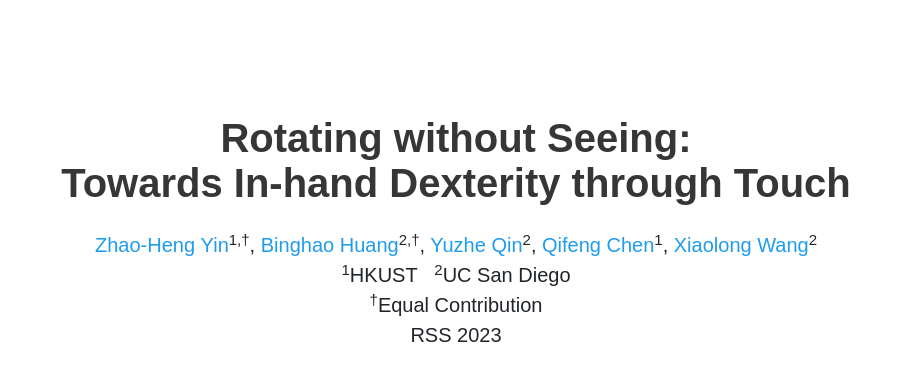
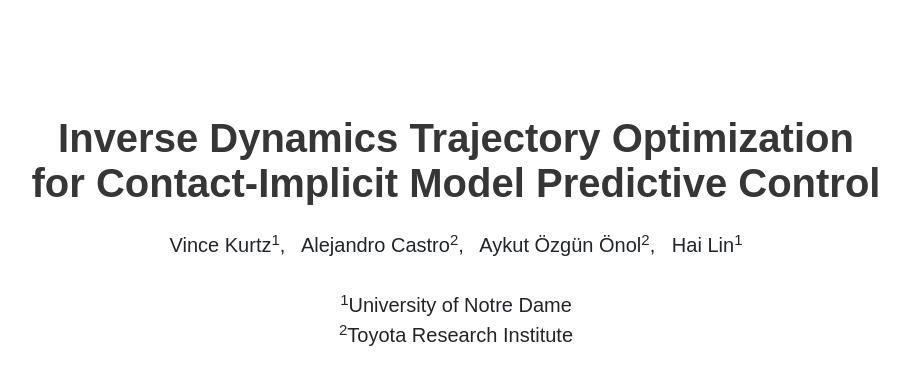
Before and after one commit to idto/idto.github.io, a plain HTML site: page index.html in a window 1280 px wide. Shown: the top 381 px of the page, without its empty margins (184-1093 px from the left). Drawn offline with nearby package versions, Linux system fonts and the light colour scheme; some icons are missing; a web font is replaced by a local one.

Commit message:
title and author list

```diff
--- a/index.html
+++ b/index.html
@@ -3,8 +3,9 @@
   <head>
     <meta charset="utf-8">
     <meta name="description"
-        content="Rotating without Seeing: Towards In-hand Dexterity through Touch">
-  <meta name="keywords" content="Dexterous Manipulation">
+          content="Inverse Dynamics Trajectory Optimization for Contact-Implicit
+                   Model Predictive Control">
+    <meta name="keywords" content="robotics, optimizaiton, manipulation, locomotion">
     <meta name="viewport" content="width=device-width, initial-scale=1">
     <title>
       Rotating without Seeing
@@ -73,28 +74,28 @@
           <div class="columns is-centered">
             <div class="column has-text-centered">
               <h1 class="title is-2 publication-title">
-            Rotating without Seeing:  <br> Towards In-hand Dexterity through Touch</h1>
+                Inverse Dynamics Trajectory Optimization  <br> for Contact-Implicit
+                Model Predictive Control</h1>
               <div class="is-size-5 publication-authors">
                 <span class="author-block">
-              <a target="_blank" href="https://zhaohengyin.github.io/">Zhao-Heng&#160;Yin</a><sup>1,&dagger;</sup>,
-              <a target="_blank" href="https://binghao-huang.github.io/">Binghao&#160;Huang</a><sup>2,&dagger;</sup>,
-              <a target="_blank" href="https://yzqin.github.io/">Yuzhe&#160;Qin</a><sup>2</sup>,
-              <a target="_blank" href="https://cqf.io/">Qifeng&#160;Chen</a><sup>1</sup>,
-              <a target="_blank" href="https://xiaolonw.github.io/">Xiaolong&#160;Wang</a><sup>2</sup>
+                  Vince Kurtz<sup>1</sup>, &nbsp;
+                  Alejandro Castro<sup>2</sup>, &nbsp;
+                  Aykut Özgün Önol<sup>2</sup>, &nbsp;
+                  Hai Lin<sup>1</sup>
                 </span>
 
+                <br>
+                <br>
+
+
                 <div class="is-size-5 publication-authors">
-            <span class="author-block"><sup>1</sup>HKUST</span> &nbsp;
-            <span class="author-block"><sup>2</sup>UC San Diego </span>
-            <br>
-            <span class="author-block"><sup>&dagger;</sup>Equal Contribution </span>
-            <br>
-            <span class="author-block">RSS 2023 </span>
+                  <span class="author-block"><sup>1</sup>University of Notre
+                    Dame</span> <br>
+                  <span class="author-block"><sup>2</sup>Toyota Research Institute</span>
                 </div>
                 <br>
                 <span class="link-block">
-            <a href="https://arxiv.org/abs/2303.10880" target="_blank"
-               class="external-link button is-normal is-rounded is-dark"  style="text-decoration: none">
+                  <a href="UPDATE ME" target="_blank" class="external-link button is-normal is-rounded is-dark"  style="text-decoration: none">
                     <span class="icon">
                       <i class="ai ai-arxiv"></i>
                     </span>
@@ -103,8 +104,7 @@
                 </span>
 
                 <span class="link-block">
-            <a href="https://www.youtube.com/watch?v=TGOB_6ZSc2s?rel=0&amp;showinfo=0" target="_blank"
-               class="external-link button is-normal is-rounded is-dark"  style="text-decoration: none">
+                  <a href="UPDATE ME" target="_blank" class="external-link button is-normal is-rounded is-dark"  style="text-decoration: none">
                     <span class="icon">
                       <i class="fab fa-youtube"></i>
                     </span>
```
Also changed, not shown: 1 other file. Lines whose indentation alone changed are shown as unchanged.
